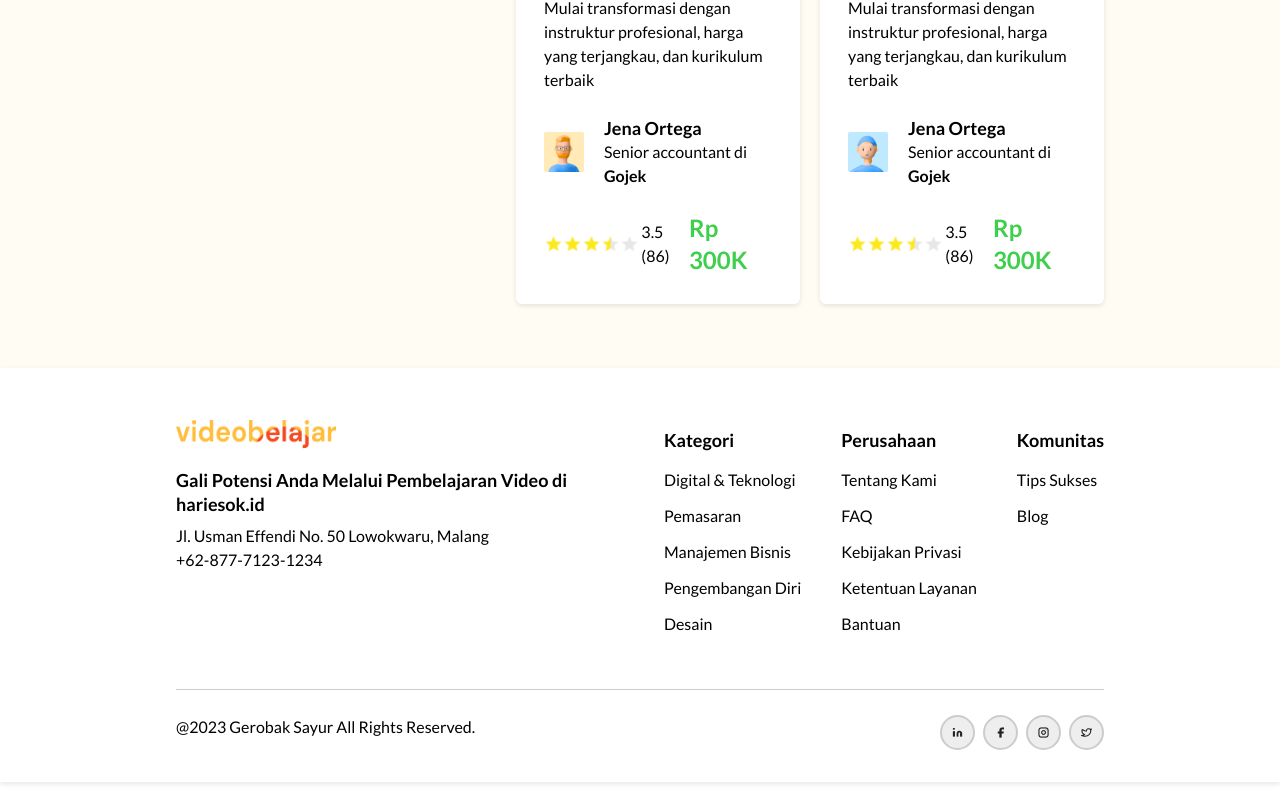
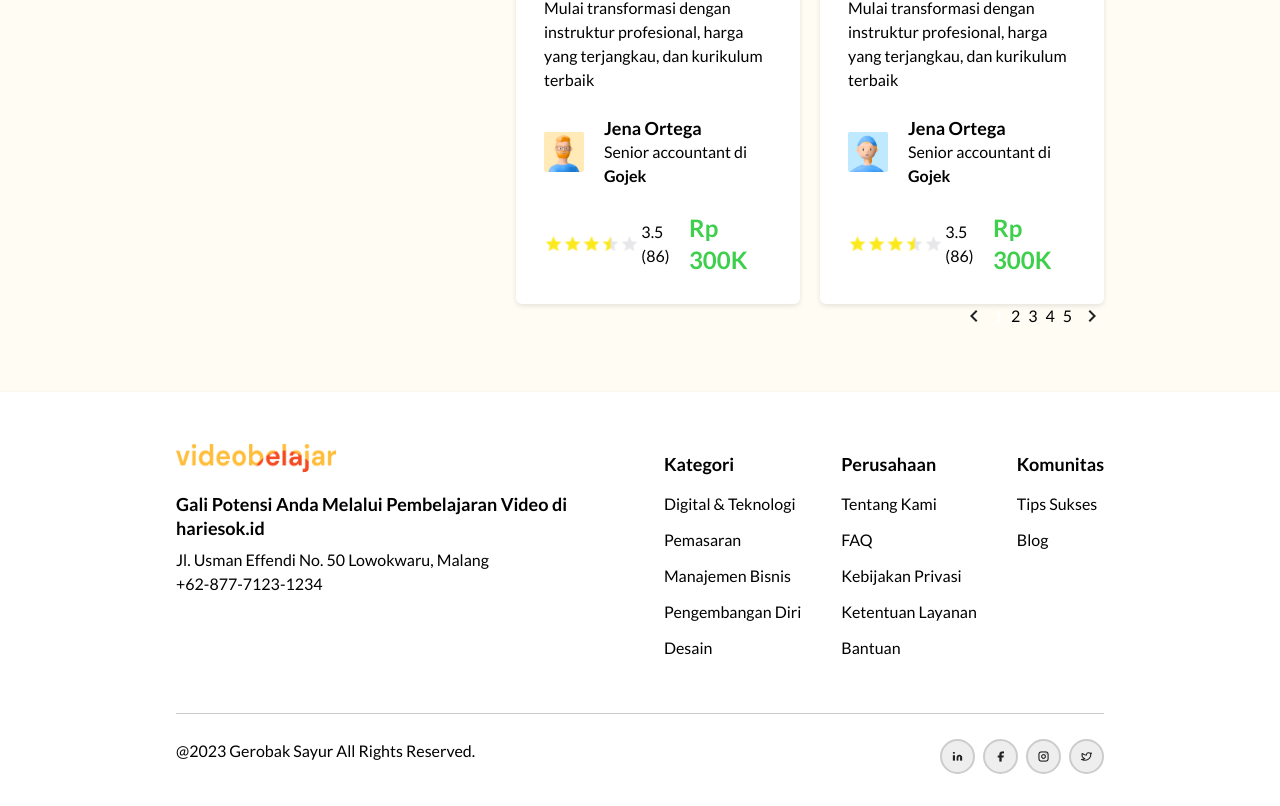
Before and after one commit to meQlause/Mission5, a React (Vite) app: page /products in a window 1280 px wide. Shown: the part 1806-2612 px from the top of the page. Before the commit the page ends 2588 px from the top, so only its background shows below. Built offline with nearby package versions, Linux system fonts and the light colour scheme.

Commit message:
feat: add pagination controls to product page.

```diff
--- a/src/pages/products.tsx
+++ b/src/pages/products.tsx
@@ -253,6 +253,29 @@ export const ProductsPage = () => {
                   </DefaultLayout>
                 ))}
           </div>
+          <div className="flex flex-row justify-end gap-2 pt-8">
+            <div className="flex h-[40px] w-[40px] items-center justify-center rounded-md bg-[#F4F5FA]">
+              <img src="/assets/keyboard-arrow-left.png" />
+            </div>
+            <div className="flex h-[40px] w-[40px] items-center justify-center rounded-md bg-transparent bg-yellow-300 text-white">
+              1
+            </div>
+            <div className="flex h-[40px] w-[40px] items-center justify-center rounded-md bg-transparent">
+              2
+            </div>
+            <div className="flex h-[40px] w-[40px] items-center justify-center rounded-md bg-transparent">
+              3
+            </div>
+            <div className="flex h-[40px] w-[40px] items-center justify-center rounded-md bg-transparent">
+              4
+            </div>
+            <div className="flex h-[40px] w-[40px] items-center justify-center rounded-md bg-transparent">
+              5
+            </div>
+            <div className="flex h-[40px] w-[40px] items-center justify-center rounded-md bg-[#F4F5FA]">
+              <img src="/assets/keyboard-arrow-right.png" />
+            </div>
+          </div>
         </div>
       </div>
       <FooterLayout />
```
Also changed, not shown: public/assets/keyboard-arrow-left.png (added), public/assets/keyboard-arrow-right.png (added).
